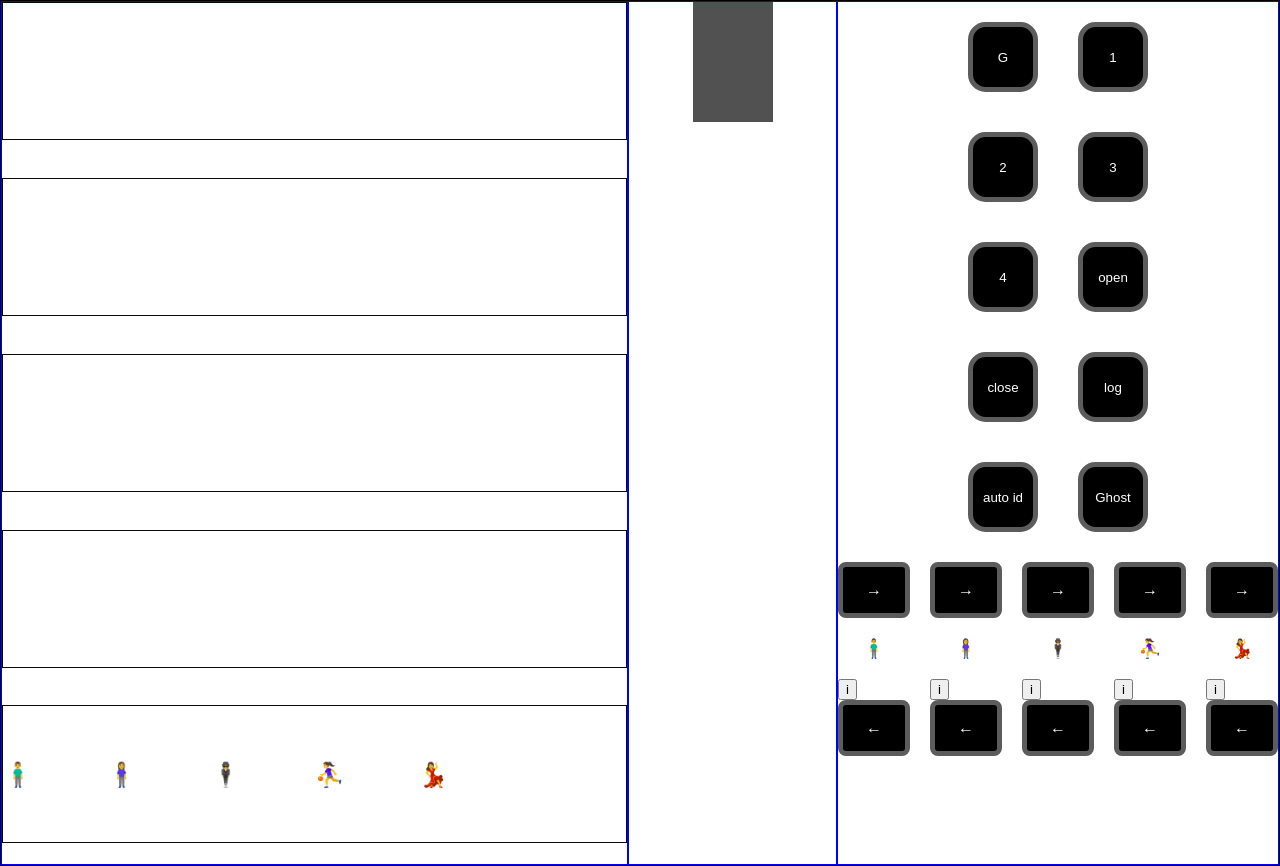
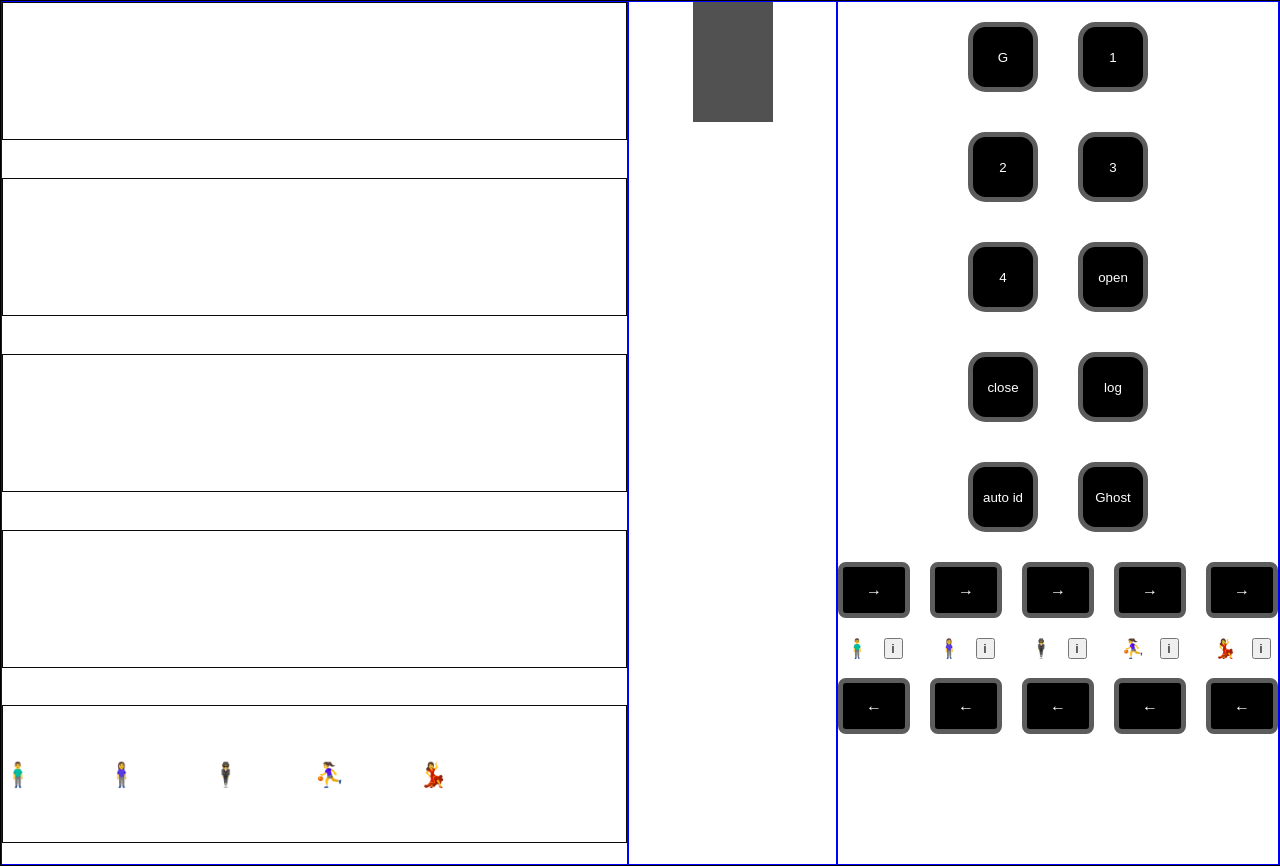
Before and after one commit to Fuzionfox04/GhostElevator, a React (Create React App) app in the folder ghost-ui/: page /elevator in a window 1280 px wide. Built offline with nearby package versions, Linux system fonts and the light colour scheme.

Commit message:
space around

```diff
--- a/ghost-ui/src/components/PeopleControls.jsx
+++ b/ghost-ui/src/components/PeopleControls.jsx
@@ -16,6 +16,7 @@ function PeopleControls({ peopleCoordinates, updatePeopleCoordinates }) {
             {" "}
             →
           </button>
+          <div className="people-info">
             <h3
               className="Tooltip"
               data-title={
@@ -24,7 +25,10 @@ function PeopleControls({ peopleCoordinates, updatePeopleCoordinates }) {
             >
               {x.name}
             </h3>
-          <button onClick={() => navigate(`/employee/edit/${x.id}`)}>i</button>
+            <button onClick={() => navigate(`/employee/edit/${x.id}`)}>
+              i
+            </button>
+          </div>
           <button
             className="people-button"
             onClick={() => updatePeopleCoordinates(x.name, "←")}
--- a/ghost-ui/src/pages/ElevatorPage.css
+++ b/ghost-ui/src/pages/ElevatorPage.css
@@ -133,3 +133,9 @@ h3 {
   display: flex;
   flex-direction: column;
 }
+
+.people-info {
+  display: flex;
+  align-items: center;
+  justify-content: space-around;
+}
```
Lines whose indentation alone changed are shown as unchanged.
